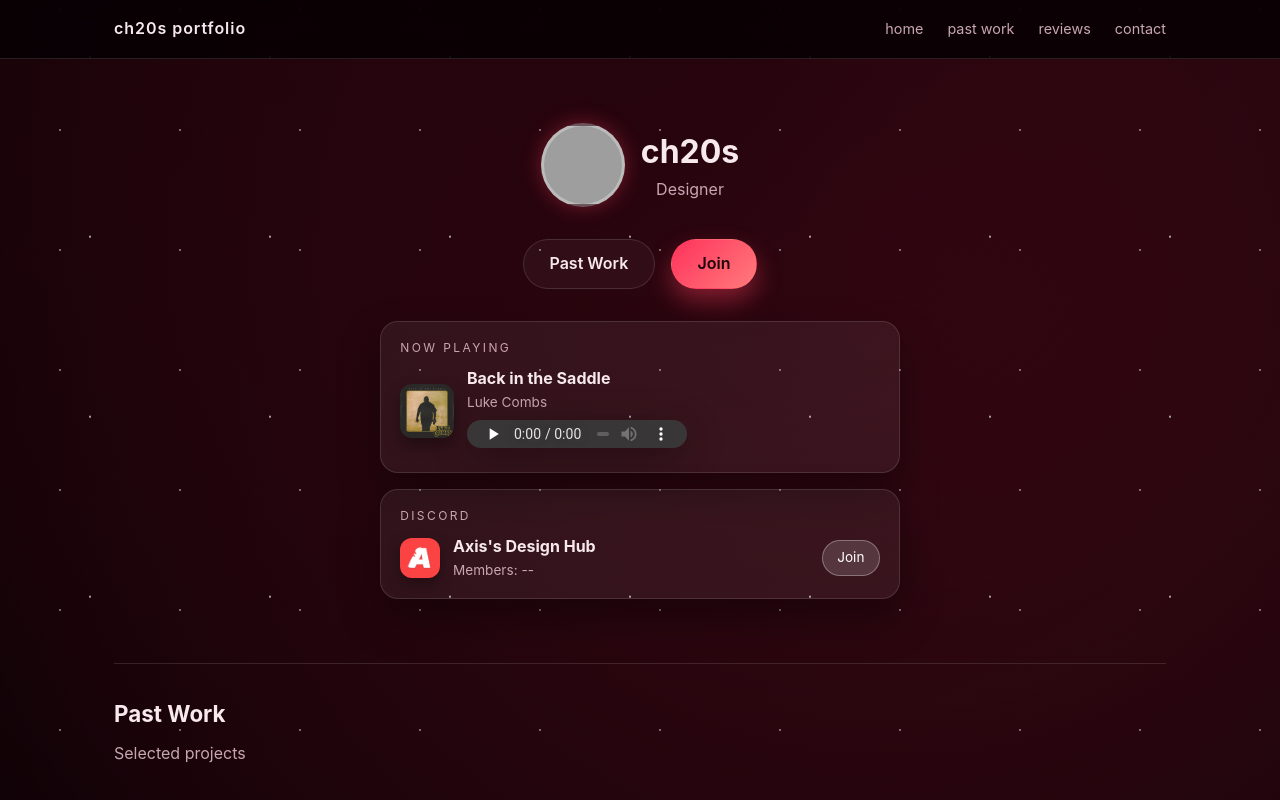
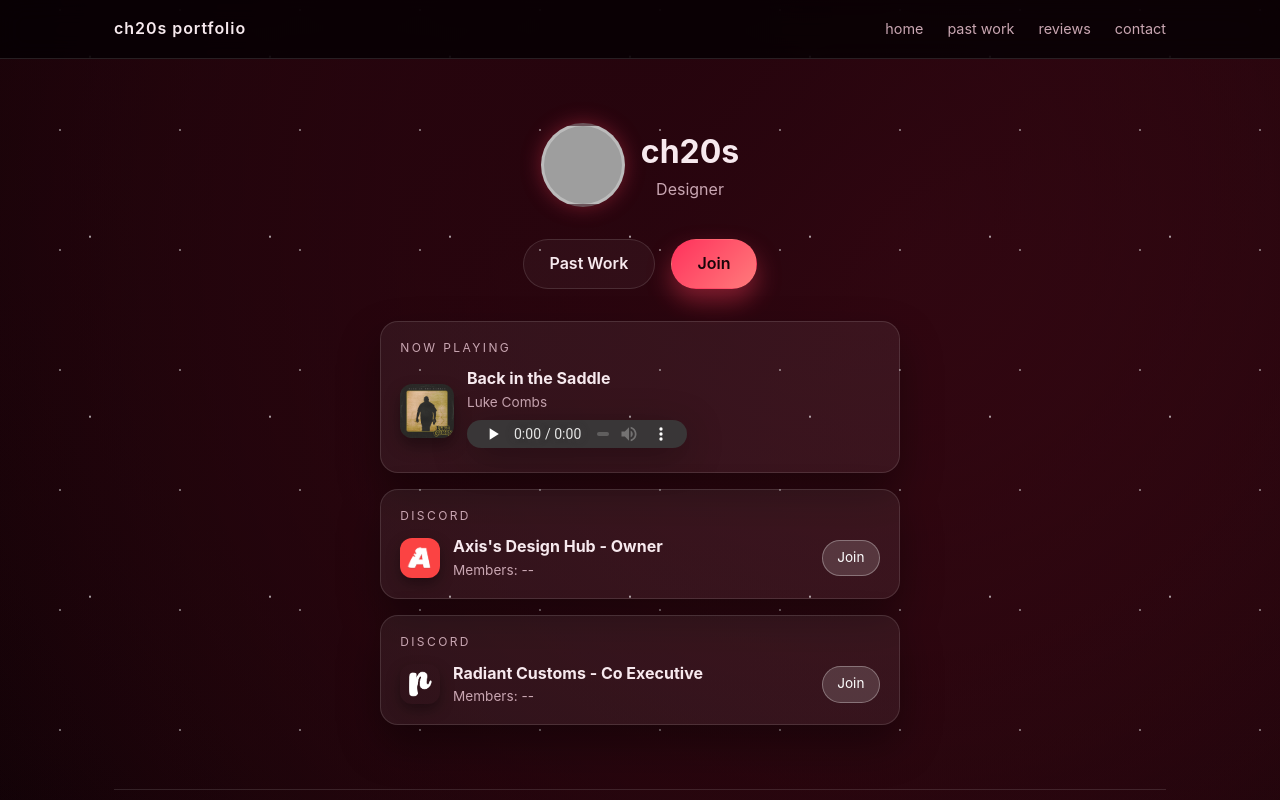
Before and after one commit to matthewwaters319-dotcom/rivercitypd, a plain HTML site: page index.html in a window 1280 px wide. Shown: the top 800 px of the page. Drawn offline with Linux system fonts and the light colour scheme; no server answers; grey boxes are pictures that could not be loaded.

Commit message:
Added discord 2 and ranks

```diff
--- a/index.html
+++ b/index.html
@@ -58,10 +58,24 @@
             <div class="mini-body">
               <img class="discord-logo" src="assets/axis-logo.png" alt="Discord server logo" />
               <div>
-                <h3>Axis's Design Hub</h3>
+                <h3>Axis's Design Hub - Owner</h3>
                 <p>Members: <span id="discord-members">Loading...</span></p>
               </div>
               <a class="join" href="https://discord.gg/95Xures5Bh" target="_blank" rel="noreferrer">
+                Join
+              </a>
+            </div>
+          </article>
+
+          <article class="mini-card discord">
+            <div class="mini-head">Discord</div>
+            <div class="mini-body">
+              <img class="discord-logo" src="assets/server-logo-2.png" alt="Discord server logo" />
+              <div>
+                <h3>Radiant Customs - Co Executive</h3>
+                <p>Members: <span id="discord-members-2">Loading...</span></p>
+              </div>
+              <a class="join" href="https://discord.gg/f52U3sFTw3" target="_blank" rel="noreferrer">
                 Join
               </a>
             </div>
--- a/script.js
+++ b/script.js
@@ -28,6 +28,19 @@ if (membersEl) {
     })
     .catch(() => {
       membersEl.textContent = "--";
+    });
+}
+
+const membersEl2 = document.querySelector("#discord-members-2");
+if (membersEl2) {
+  fetch("https://discord.com/api/v9/invites/f52U3sFTw3?with_counts=true")
+    .then((res) => (res.ok ? res.json() : Promise.reject(res)))
+    .then((data) => {
+      const count = data.approximate_member_count;
+      membersEl2.textContent = typeof count === "number" ? count.toLocaleString() : "--";
+    })
+    .catch(() => {
+      membersEl2.textContent = "--";
     });
 }
 
```
Also changed, not shown: assets/server-logo-2.png (added).
